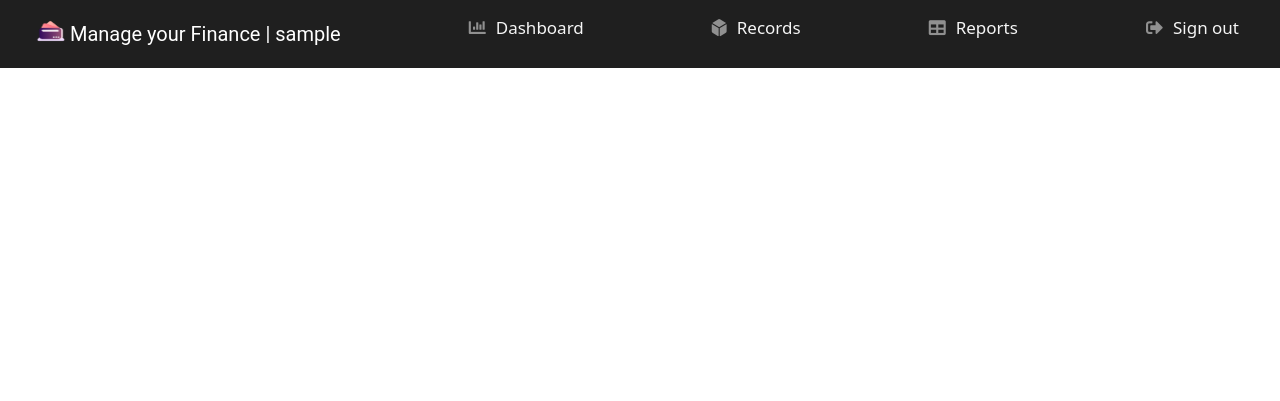
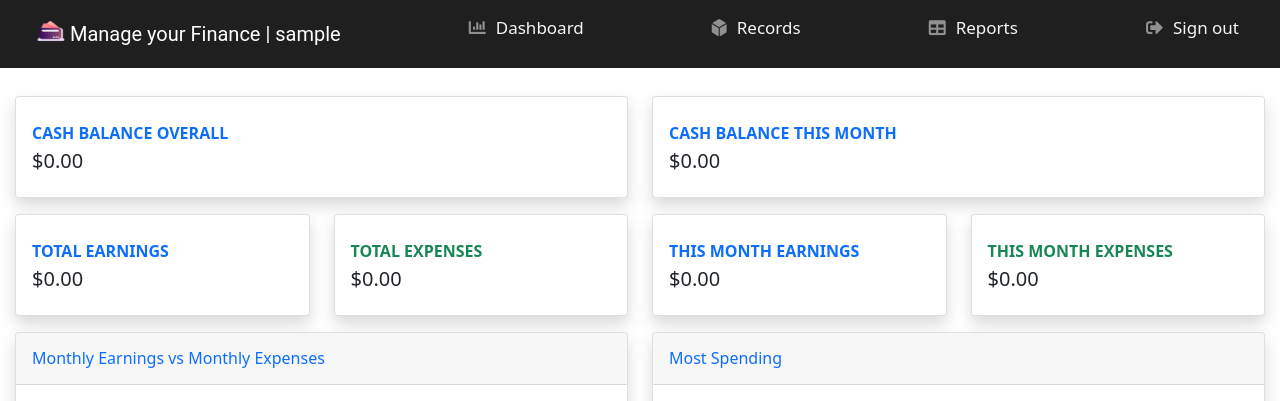
Before and after one commit to ivanmarinoff/Personal-Wallet, a Django app: page /dashboard/1/ in a window 1280 px wide. Shown: the top 401 px of the page. Run offline with Django 5.2, Linux system fonts and the light colour scheme; a user stored in the database is signed in; tables that the repository leaves empty hold one stand-in row (values such as "Sample post"); data that the repository does not hold is empty; some libraries are stand-ins or nearby versions.

Commit message:
Updated dasboard

```diff
--- a/templates/dashboard.html
+++ b/templates/dashboard.html
@@ -4,7 +4,7 @@
 
 
     <!-- Content Row -->
-{% for user in users %}
+
 
     <div class="row">
         <div class="col mb-3">
@@ -16,7 +16,7 @@
                                 Cash Balance Overall
                             </div>
                             <div class="h5 mb-0 text-gray-800">
-                                ${{ user.cash_balance|floatformat:2 }}
+                                ${{ cash_balance|floatformat:2 }}
                             </div>
                         </div>
                     </div>
@@ -32,7 +32,8 @@
                                 Cash Balance This Month
                             </div>
                             <div class="h5 mb-0 text-gray-800">
-                                ${{ user.month_cash_balance|floatformat:2 }}
+
+                                ${{ month_cash_balance|floatformat:2 }}
                             </div>
                         </div>
                     </div>
@@ -50,7 +51,7 @@
                                 Total Earnings
                             </div>
                             <div class="h5 mb-0 font-weight-bold text-gray-800">
-                                ${{ user.total_earnings|floatformat:2 }}
+                                ${{ total_earnings|floatformat:2 }}
                             </div>
                         </div>
                     </div>
@@ -66,7 +67,7 @@
                                 Total Expenses
                             </div>
                             <div class="h5 mb-0 text-gray-800">
-                                ${{ user.total_expenses|floatformat:2 }}
+                                ${{ total_expenses|floatformat:2 }}
                             </div>
                         </div>
                     </div>
@@ -82,7 +83,7 @@
                                 This Month Earnings
                             </div>
                             <div class="h5 mb-0 text-gray-800">
-                                ${{ user.month_earnings|floatformat:2 }}
+                                ${{ month_earnings|floatformat:2 }}
                             </div>
                         </div>
                     </div>
@@ -98,7 +99,7 @@
                                 This Month Expenses
                             </div>
                             <div class="h5 mb-0 text-gray-800">
-                                ${{ user.month_expenses|floatformat:2 }}
+                                ${{ month_expenses|floatformat:2 }}
                             </div>
                         </div>
                     </div>
@@ -130,27 +131,32 @@
                                 green: 'rgba(255, 206, 86, 1)',
                                 purple: 'rgba(75, 192, 192, 1)',
                                 orange: 'rgba(153, 102, 255, 1)',
-                                darkorange:'rgba(255, 159, 64, 1)'
+                                darkorange: 'rgba(255, 159, 64, 1)'
                                 // Add other color definitions if needed
                             };
-                        </script>
-                        <script>
+
+                            $(document).ready(function () {
+                                // AJAX request to fetch data from LineChartDataView
+                                $.ajax({
+                                    method: 'GET',
+                                    url: '/api/linechart/data/{{ request.user.id }}', // Change the URL as needed
+                                    success: function (data) {
                                         const ctx1 = document.getElementById('myChart1').getContext('2d');
                                         const myChart1 = new window.Chart(ctx1, {
                                             type: 'line',
                                             data: {
-                                    labels: ['{{labels.5}}', '{{labels.4}}', '{{labels.3}}', '{{labels.2}}', '{{labels.1}}', '{{labels.0}}'],
+                                                labels: data.labels,
                                                 datasets: [{
                                                     label: '# Earnings',
                                                     fill: false,
-                                        data: [{{ data_earnings|join:", " }}],
+                                                    data: data.data_earnings,
                                                     backgroundColor: window.chartColors.lightblue,
                                                     borderColor: window.chartColors.blue,
                                                     borderWidth: 1
                                                 }, {
                                                     label: '# Expenses',
                                                     fill: false,
-                                        data: [{{ data_expenses|join:", " }}],
+                                                    data: data.data_expenses,
                                                     backgroundColor: window.chartColors.darkorange,
                                                     borderColor: window.chartColors.darkorange,
                                                     borderWidth: 1
@@ -165,6 +171,13 @@
                                                     }]
                                                 }
                                             }
+                                        });
+                                    },
+                                    error: function (error_data) {
+                                        console.log("Error fetching line chart data");
+                                        console.log(error_data);
+                                    }
+                                });
                             });
                         </script>
                     </div>
@@ -187,7 +200,7 @@
                         <script>
                             // Get data from back-end
                             {% block jquery %}
-                                const endpoint = '/api/barchart/data/';
+                                const endpoint = '/api/barchart/data/{{ request.user.id }}';
                                 let labelsBar = [];
                                 let dataBar = [];
 
@@ -246,7 +259,7 @@
         </div>
     </div>
 
-    {% endfor %}
+
 
 
 {% endblock %}
--- a/templates/main.html
+++ b/templates/main.html
@@ -23,7 +23,7 @@
 
     <!-- Cascading Dropdown for Records -->
     <script>
-        var subjectObject = {
+        const subjectObject = {
             "Income": {
                 "Building or Lands": ["Rental", "Sell"],
                 "Stock Market or Crypto": ["Crypto", "Dividen", "Sell Stock"],
--- a/wallet_app/wallet/models.py
+++ b/wallet_app/wallet/models.py
@@ -22,4 +22,4 @@ class RecordModel(models.Model):
 
 
     def __str__(self):
-        return "{}. {} - {} - {} - {}".format(self.id, self.type, self.category, self.payment, self.amount)
+        return "{}. {} - {} - {} - {}".format(self.id, self.type, self.category, self.payment, self.amount, self.user)
--- a/wallet_app/wallet/urls.py
+++ b/wallet_app/wallet/urls.py
@@ -19,7 +19,7 @@ urlpatterns = [
                   path('records/<int:pk>/', RecordView.as_view(), name='records'),
                   path('reports/<int:pk>/', ReportsView.as_view(), name='reports'),
                   path('dashboard/<int:pk>/', DashboardView.as_view(), name='dashboard'),
-                  path('reports/delete/<int:delete_id>/<int:pk>/', DeleteView.as_view(), name='delete'),
-                  path('api/linechart/data/', LineChartDataView.as_view(), name='line-chart-data'),
-                  path('api/barchart/data/', BarChartDataView.as_view(), name='bar-chart-data'),
+                  path('reports/delete/<int:pk>/', DeleteView.as_view(), name='delete'),
+                  path('api/linechart/data/<int:pk>/', LineChartDataView.as_view(), name='line-chart-data'),
+                  path('api/barchart/data/<int:id>/', BarChartDataView.as_view(), name='bar-chart-data'),
               ] + static(settings.MEDIA_URL, document_root=settings.MEDIA_ROOT)
--- a/wallet_app/wallet/views.py
+++ b/wallet_app/wallet/views.py
@@ -86,10 +86,10 @@ class DashboardView(View):
 
     def get(self, request, pk):
         user = get_object_or_404(User, pk=pk)
-        total_earnings = RecordModel.objects.filter(type="Income").aggregate(
+        total_earnings = RecordModel.objects.filter(type="Income", user=user).aggregate(
             Sum("amount")
         )
-        total_expenses = RecordModel.objects.filter(type="Expense").aggregate(
+        total_expenses = RecordModel.objects.filter(type="Expense", user=user).aggregate(
             Sum("amount")
         )
         earnings_sum = total_earnings.get("amount__sum") or 0
@@ -130,8 +130,8 @@ class DashboardView(View):
 
     def get_month_data(self, date_range):
         month_data = RecordModel.objects.filter(date__range=date_range)
-        month_earnings = month_data.filter(type="Income").aggregate(Sum("amount"))
-        month_expenses = month_data.filter(type="Expense").aggregate(Sum("amount"))
+        month_earnings = month_data.filter(type="Income", user=self.request.user).aggregate(Sum("amount"))
+        month_expenses = month_data.filter(type="Expense", user=self.request.user).aggregate(Sum("amount"))
         return (
             month_earnings.get("amount__sum") or 0,
             month_expenses.get("amount__sum") or 0,
@@ -158,16 +158,101 @@ class DashboardView(View):
         return [date_today.strftime("%B") for _ in range(n)]
 
 
+# class LineChartDataView(APIView):
+#     authentication_classes = []
+#     permission_classes = []
+#
+#     def get(self, request):
+#         # user = get_object_or_404(User, pk=id)
+#         # Total and balance
+#         total_earnings = RecordModel.objects.filter(type="Income").aggregate(
+#             Sum("amount")
+#         )
+#         total_expenses = RecordModel.objects.filter(type="Expense").aggregate(
+#             Sum("amount")
+#         )
+#
+#         earnings_sum = total_earnings.get("amount__sum") or 0
+#         expenses_sum = total_expenses.get("amount__sum") or 0
+#
+#         cash_balance = earnings_sum - expenses_sum
+#         date_today = datetime.now()
+#
+#         # This month
+#         month_first_day, next_month_first_day = self.get_month_range(date_today)
+#         month_earnings, month_expenses = self.get_month_data(
+#             month_first_day, next_month_first_day
+#         )
+#
+#         # Last 6 months
+#         n = 6
+#         labels, data_earnings, data_expenses = self.get_last_n_months_data(
+#             date_today, n
+#         )
+#
+#         data = {
+#             "labels": labels,
+#             "data_earnings": data_earnings,
+#             "data_expenses": data_expenses,
+#         }
+#
+#         return Response(data)
+#
+#     def get_month_range(self, date_today):
+#         month_first_day = date_today.replace(
+#             day=1, hour=0, minute=0, second=0, microsecond=0
+#         )
+#         next_month = (date_today.replace(day=1) + timedelta(days=32)).replace(
+#             day=1, hour=0, minute=0, second=0, microsecond=0
+#         )
+#         next_month_first_day = next_month.replace(
+#             day=1, hour=0, minute=0, second=0, microsecond=0
+#         )
+#         return month_first_day, next_month_first_day
+#
+#     def get_month_data(self, month_first_day, next_month_first_day):
+#         # user = get_object_or_404(User, pk=id)
+#         month = RecordModel.objects.filter(
+#             date__range=(month_first_day, next_month_first_day)
+#         )
+#         month_earnings = month.filter(type="Income").aggregate(Sum("amount"))
+#         month_expenses = month.filter(type="Expense").aggregate(Sum("amount"))
+#         month_earnings = month_earnings.get("amount__sum") or 0
+#         month_expenses = month_expenses.get("amount__sum") or 0
+#         month_cash_balance = month_earnings - month_expenses
+#         return month_earnings, month_expenses
+#
+#     def get_last_n_months_data(self, date_today, n):
+#         labels = []
+#         data_earnings = []
+#         data_expenses = []
+#
+#         for i in range(n):
+#             first_day, last_day = self.get_month_range(
+#                 date_today - timedelta(days=32 * (i + 1))
+#             )
+#             month_data = self.get_month_data(first_day, last_day)
+#             month_earnings, month_expenses = month_data
+#
+#             labels.insert(0, first_day.strftime("%B"))
+#             data_earnings.insert(0, month_earnings)
+#             data_expenses.insert(0, month_expenses)
+#
+#         return labels, data_earnings, data_expenses
+
 class LineChartDataView(APIView):
     authentication_classes = []
     permission_classes = []
 
     def get(self, request, pk):
+        # Fetch the user object
+        user = get_object_or_404(User, pk=pk)
+
         # Total and balance
-        total_earnings = RecordModel.objects.filter(type="Income").aggregate(
+        total_earnings = RecordModel.objects.filter(user_id=pk, type="Income").aggregate(
             Sum("amount")
         )
-        total_expenses = RecordModel.objects.filter(type="Expense").aggregate(
+        total_expenses = RecordModel.objects.filter(user_id=pk, type="Expense").aggregate(
             Sum("amount")
         )
 
@@ -180,13 +265,13 @@ class LineChartDataView(APIView):
         # This month
         month_first_day, next_month_first_day = self.get_month_range(date_today)
         month_earnings, month_expenses = self.get_month_data(
-            month_first_day, next_month_first_day
+            month_first_day, next_month_first_day, user
         )
 
         # Last 6 months
         n = 6
         labels, data_earnings, data_expenses = self.get_last_n_months_data(
-            date_today, n
+            date_today, n, user
         )
 
         data = {
@@ -197,57 +282,67 @@ class LineChartDataView(APIView):
 
         return Response(data)
 
-    def get_month_range(self, date_today):
-        month_first_day = date_today.replace(
+    def get_month_range(self, date):
+        month_start = date.replace(day=1, hour=0, minute=0, second=0, microsecond=0)
+        next_month_start = (month_start.replace(day=1) + timedelta(days=32)).replace(
             day=1, hour=0, minute=0, second=0, microsecond=0
         )
-        next_month = (date_today.replace(day=1) + timedelta(days=32)).replace(
-            day=1, hour=0, minute=0, second=0, microsecond=0
-        )
-        next_month_first_day = next_month.replace(
-            day=1, hour=0, minute=0, second=0, microsecond=0
-        )
-        return month_first_day, next_month_first_day
+        return month_start, next_month_start
 
-    def get_month_data(self, month_first_day, next_month_first_day):
-        month = RecordModel.objects.filter(
-            date__range=(month_first_day, next_month_first_day)
-        )
-        month_earnings = month.filter(type="Income").aggregate(Sum("amount"))
-        month_expenses = month.filter(type="Expense").aggregate(Sum("amount"))
-        month_earnings = month_earnings.get("amount__sum") or 0
-        month_expenses = month_expenses.get("amount__sum") or 0
-        month_cash_balance = month_earnings - month_expenses
+    def get_month_data(self, start_date, end_date, user):
+        month_earnings = RecordModel.objects.filter(
+             user=user, type="Income", date__range=[start_date, end_date]
+        ).aggregate(Sum("amount")).get("amount__sum") or 0
+
+        month_expenses = RecordModel.objects.filter(
+             user=user, type="Expense", date__range=[start_date, end_date]
+        ).aggregate(Sum("amount")).get("amount__sum") or 0
+
         return month_earnings, month_expenses
 
-    def get_last_n_months_data(self, date_today, n):
+    def get_last_n_months_data(self, date, n, user):
         labels = []
         data_earnings = []
         data_expenses = []
 
         for i in range(n):
-            first_day, last_day = self.get_month_range(
-                date_today - timedelta(days=32 * (i + 1))
+            month_start = (date.replace(day=1) - timedelta(days=i * 30)).replace(
+                hour=0, minute=0, second=0, microsecond=0
             )
-            month_data = self.get_month_data(first_day, last_day)
-            month_earnings, month_expenses = month_data
+            month_end = (
+                (month_start.replace(day=1) + timedelta(days=32)).replace(
+                    day=1, hour=0, minute=0, second=0, microsecond=0
+                )
+                - timedelta(days=1)
+            )
 
-            labels.insert(0, first_day.strftime("%B"))
-            data_earnings.insert(0, month_earnings)
-            data_expenses.insert(0, month_expenses)
+            month_label = month_start.strftime("%B %Y")
+            labels.append(month_label)
+
+            month_earnings = RecordModel.objects.filter(
+                user=user, type="Income", date__range=[month_start, month_end]
+            ).aggregate(Sum("amount")).get("amount__sum") or 0
+
+            month_expenses = RecordModel.objects.filter(
+                user=user, type="Expense", date__range=[month_start, month_end]
+            ).aggregate(Sum("amount")).get("amount__sum") or 0
+
+            data_earnings.append(month_earnings)
+            data_expenses.append(month_expenses)
 
         return labels, data_earnings, data_expenses
-
 
 class BarChartDataView(APIView):
     authentication_classes = []
     permission_classes = []
 
-    def get(self, request):
+    def get(self, request, id):
+
+        user = get_object_or_404(User, pk=id)
         # Find all sum of expenses for each category
         # group by sum equivalen with annotate and values
         Query = (
-            RecordModel.objects.filter(type="Expense")
+            RecordModel.objects.filter(user=user, type="Expense")
             .values("category")
             .annotate(exp=Sum("amount"))
             .order_by("-exp")
@@ -319,13 +414,14 @@ class ReportsView(View):
     template_name = "reports.html"
 
     def get(self, request, pk):
-        posts = RecordModel.objects.all()
+        user = get_object_or_404(User, pk=pk)
+        posts = RecordModel.objects.all().filter(user=user).order_by("-date")
         context = {"posts": posts}
         return render(request, self.template_name, context)
 
 
 class DeleteView(View):
-    def get(self, request, delete_id, pk):
+    def get(self, request, pk):
         user = get_object_or_404(User, pk=pk)
-        RecordModel.objects.filter(id=delete_id, user=user).delete()
+        RecordModel.objects.filter(user=user).delete()
         return HttpResponseRedirect(f"/reports/{pk}/")
```
Also changed, not shown: templates/reports.html (+4 -6 lines). Lines whose indentation alone changed are shown as unchanged.
